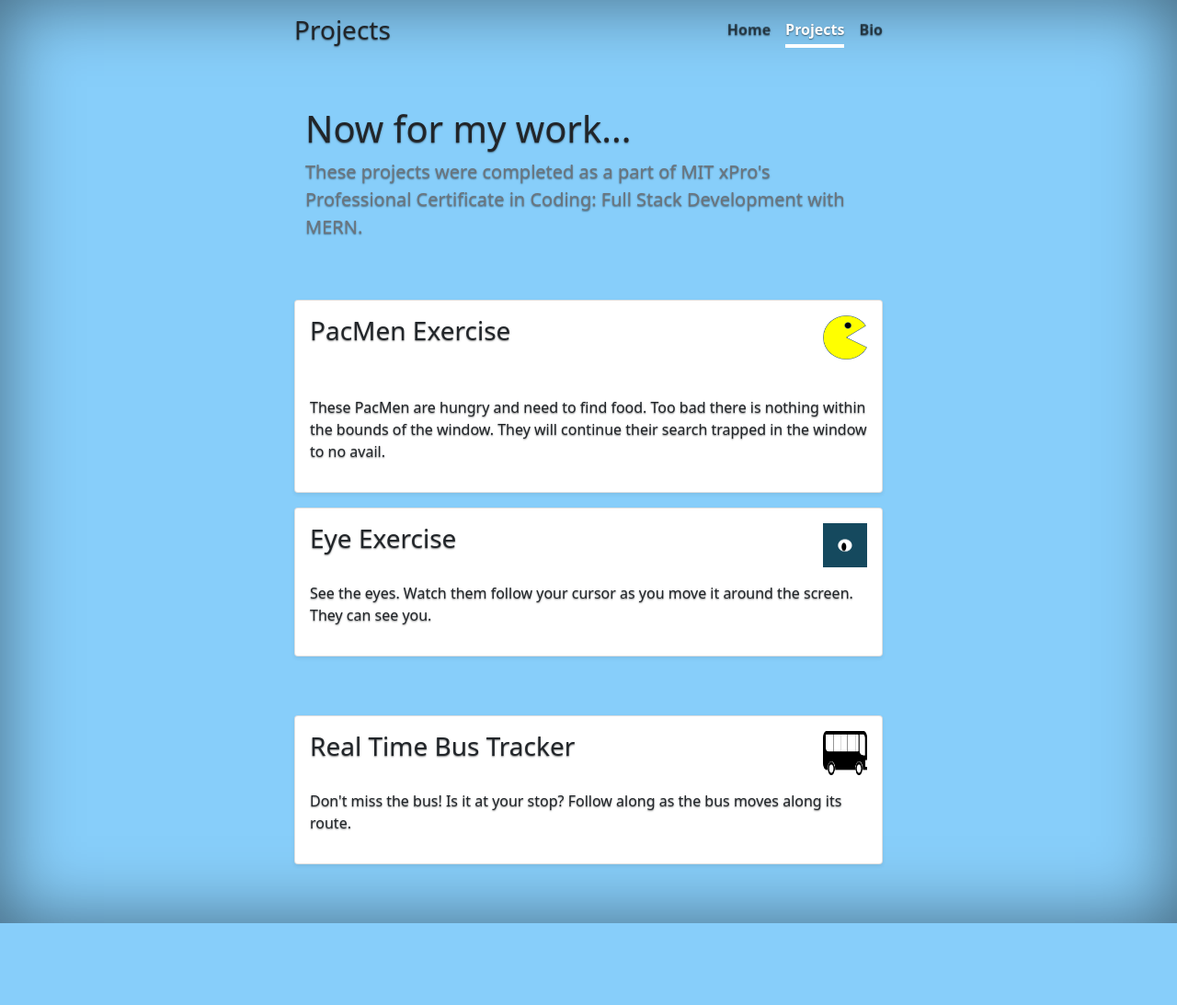
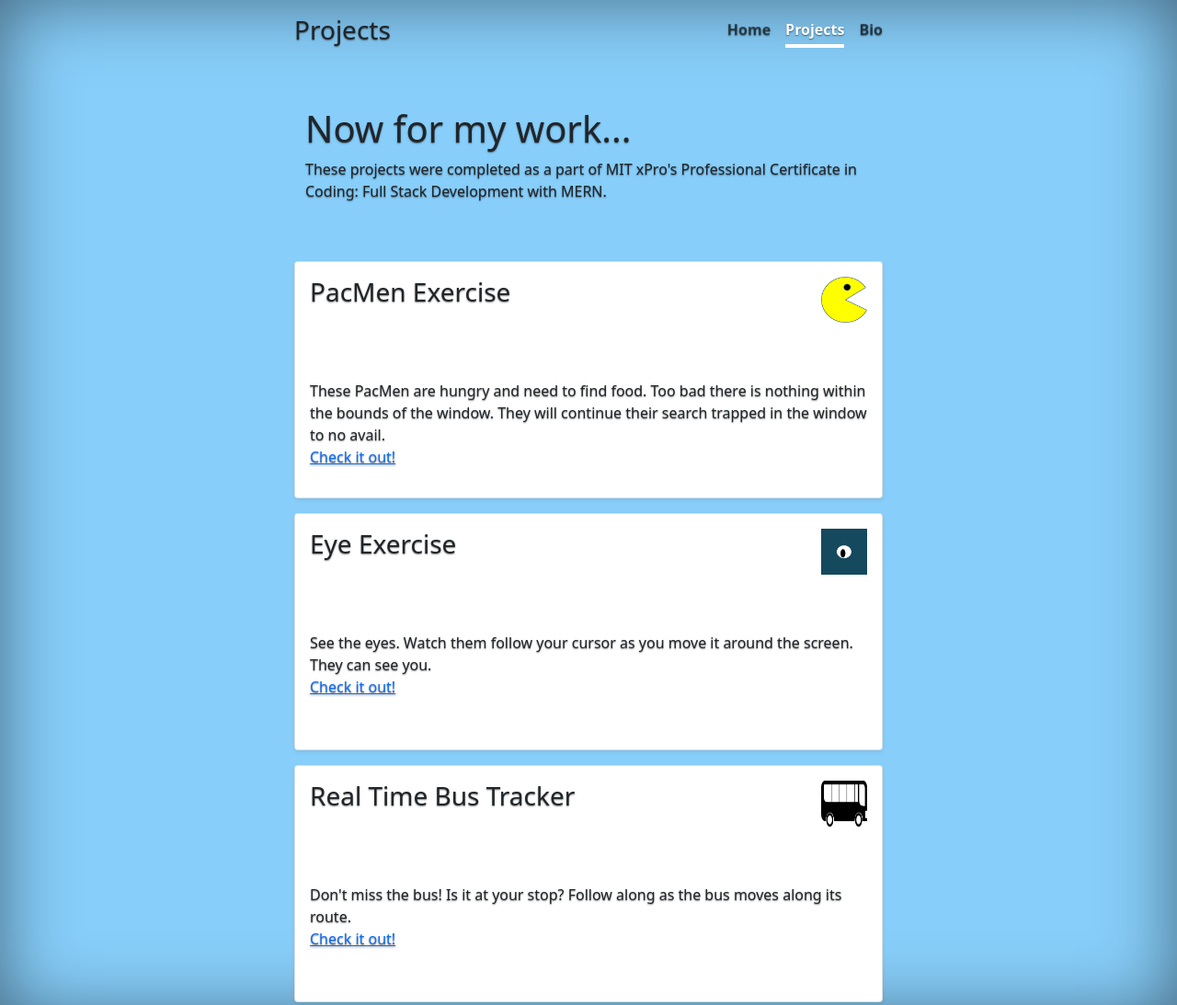
Before and after one commit to mbonazzoli/mbonazzoli.github.io, a website: page projects.html in a window 1280 px wide. Shown: the top 1093 px of the page at 92% size. Before the commit the page ends 1004 px from the top, so only its background shows below. Drawn offline with nearby package versions, Linux system fonts and the light colour scheme.

Commit message:
more stuff

```diff
--- a/css/styles.css
+++ b/css/styles.css
@@ -32,10 +32,17 @@
 }
 
 img {
-  width: 3em;
-  height: 3em;
+  width: 50px;
+  height: 50px;
 }
 
+.card {
+  height: 100%
+}
+
+.inner-link:hover {
+  cursor: pointer;
+}
 /*
  * Grid layouts
  */
--- a/projects.html
+++ b/projects.html
@@ -30,7 +30,7 @@
         <section class="text-center container">
           <div class="hero-banner">
             <h1 class="fw-light">Now for my work...</h1>
-            <p class="lead text-muted">
+            <p class="inner-link" class="lead text-muted">
               These projects were completed as a part of MIT xPro's
               Professional Certificate in Coding: Full Stack Development with
               MERN.
@@ -52,6 +52,8 @@
                   <p>
                     These PacMen are hungry and need to find food. Too bad there is nothing within the bounds of the window.
                     They will continue their search trapped in the window to no avail.
+                    <br>
+                    <a class="inner-link" href="https://mbonazzoli.github.io/pacmen-exercise/">Check it out!</a>
                   </p>
                 </div>
               </div>
@@ -67,6 +69,8 @@
                   <h3>Eye Exercise</h3>
                   <p>
                     See the eyes. Watch them follow your cursor as you move it around the screen. They can see you.
+                    <br>
+                    <a class="inner-link" href="https://mbonazzoli.github.io/eye-exercise/">Check it out!</a>
                   </p>
                 </div>
               </div>
@@ -82,6 +86,8 @@
                   <h3>Real Time Bus Tracker</h3>
                   <p>
                     Don't miss the bus! Is it at your stop? Follow along as the bus moves along its route.
+                    <br>
+                    <a href="https://mbonazzoli.github.io/real-time-bus-tracker/">Check it out!</a>
                   </p>
                 </div>
               </div>
```
